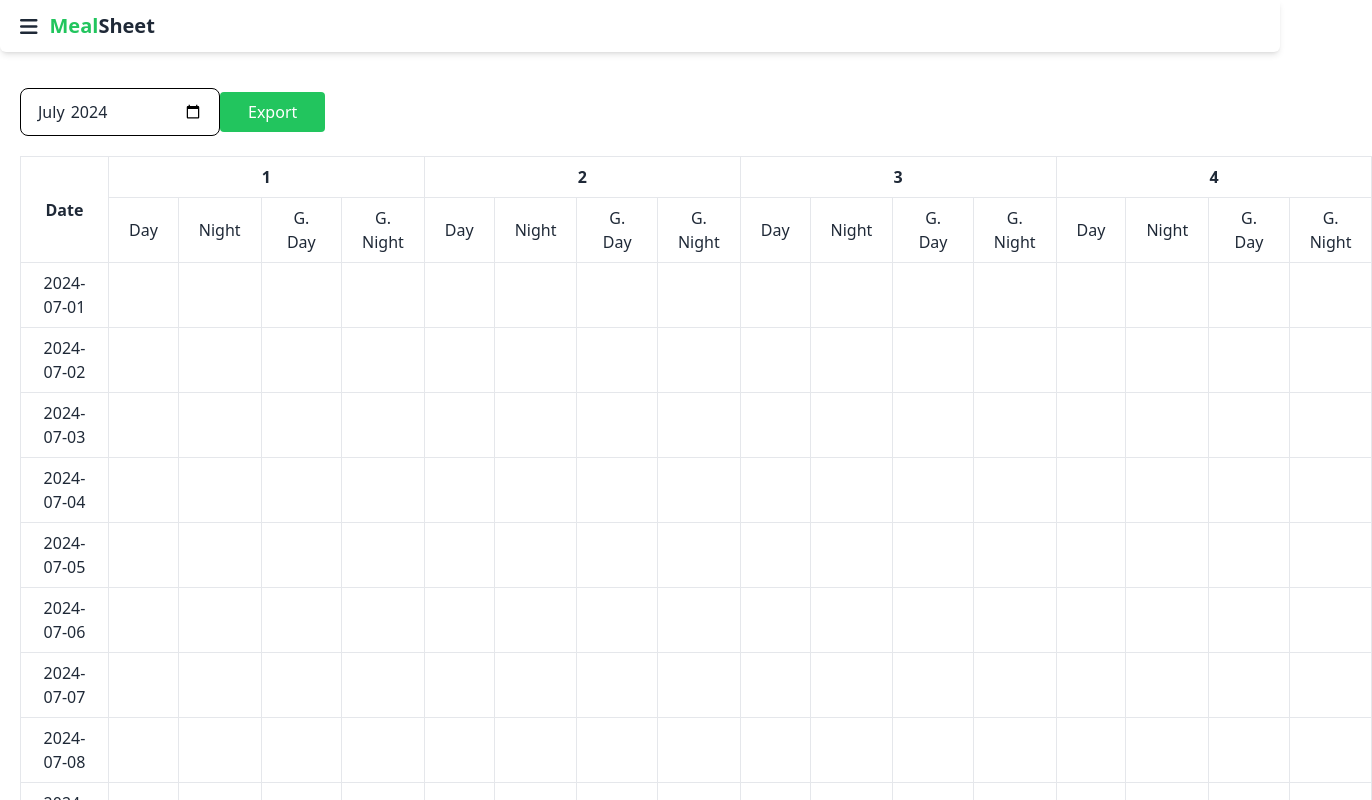
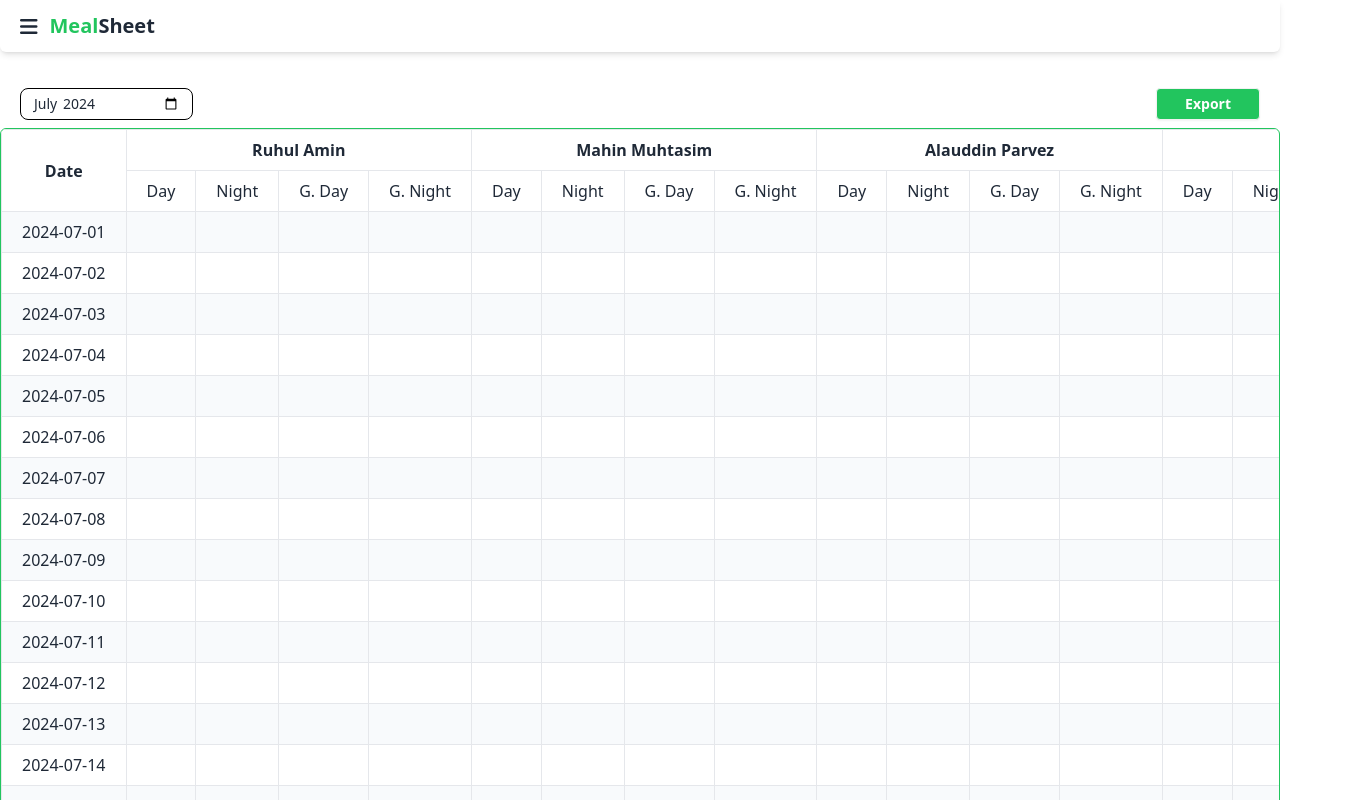
Before and after one commit to CodeBuddy07/MealSheet, a React (Vite) app: page / in a window 1280 px wide. Shown: the top 800 px of the page, 1372 px wide, since content can reach past the window. Built offline with nearby package versions, Linux system fonts and the light colour scheme.

Commit message:
Home fixed layouts

```diff
--- a/src/Home/Home.jsx
+++ b/src/Home/Home.jsx
@@ -1,4 +1,5 @@
 import React, { useEffect, useState } from "react";
+import LoadingScreen from "../LoadingScreen";
 
 
 const Home = () => {
@@ -63,7 +64,7 @@ const Home = () => {
         for (var i = 0; i < data.length; i++) {
 
 
-           if(document.getElementById("dayTotal" + data[i].user_id)){
+            if (document.getElementById("dayTotal" + data[i].user_id)) {
                 //Day Total Calculation
                 const dayCells = document.querySelectorAll(`.day${data[i].user_id}`);
                 let totalDay = 0;
@@ -72,7 +73,7 @@ const Home = () => {
 
                     totalDay += cellValue;
                 });
-             document.getElementById("dayTotal" + data[i].user_id).innerText= totalDay;
+                document.getElementById("dayTotal" + data[i].user_id).innerText = totalDay;
 
 
                 //Night Total Calculation
@@ -108,10 +109,10 @@ const Home = () => {
                 document.getElementById("gNightTotal" + data[i].user_id).innerText = totalGNight;
 
                 //Day-Night Total & Guest Day-Night Total Calculation
-             document.getElementById("dayNightTotal"+data[i].user_id).innerText = totalDay+totalNight;
-             document.getElementById("gDayNightTotal"+data[i].user_id).innerText = totalGDay+totalGNight;
+                document.getElementById("dayNightTotal" + data[i].user_id).innerText = totalDay + totalNight;
+                document.getElementById("gDayNightTotal" + data[i].user_id).innerText = totalGDay + totalGNight;
 
-             document.getElementById("Total"+data[i].user_id).innerText = totalGDay+totalGNight+totalDay+totalNight;
+                document.getElementById("Total" + data[i].user_id).innerText = totalGDay + totalGNight + totalDay + totalNight;
             }
 
 
@@ -155,16 +156,19 @@ const Home = () => {
 
 
     return (
-        <div className="p-5">
-            <input onChange={()=>{calculateTotal(); mealQueryByDate()}} className="input border border-black" type="month" name="monthSelector" defaultValue={new Date().getFullYear().toString() + '-' + (new Date().getMonth() + 1).toString().padStart(2, "0")} />
-            <button className="button bg-green-500 text-white px-7 rounded py-2" onClick={exportTableToExcel}>Export</button>
-            {loading? <p>LOading...</p>: <p></p>}
-            <table hidden={loading?true:false} id="myTable" border={1} className="my-5">
+        <div className="p-5 ">
+            <div className="flex justify-between items-center">
+                <input onChange={(e) => { calculateTotal(); mealQueryByDate(e) }} className="input input-sm border border-black" type="month" name="monthSelector" defaultValue={new Date().getFullYear().toString() + '-' + (new Date().getMonth() + 1).toString().padStart(2, "0")} />
+                <button className="btn btn-sm bg-green-500 text-white px-7 rounded py-2" onClick={exportTableToExcel}>Export</button>
+            </div>
+            {loading ? <LoadingScreen></LoadingScreen> : <p></p>}
+            <div className="overflow-scroll rounded-md border border-green-500 mt-2 -mx-5">
+                <table hidden={loading ? true : false} id="myTable" border={1} className="w-full whitespace-nowrap">
                     <thead className="border *:border *:*:border *:*:px-5 *:*:py-2 border-black text-center">
                         <tr >
                             <th rowSpan={2}>Date</th>
                             {data.map((user, index) => {
-                            return <th key={index} colSpan={4}>{user.user_id}</th>;
+                                return <th key={index} colSpan={4}>{user.user_name}</th>;
                             })}
                         </tr>
                         <tr>
@@ -181,14 +185,14 @@ const Home = () => {
 
                         </tr>
                     </thead>
-                <tbody className="border *:border *:*:border *:*:px-5 *:*:py-2 border-black text-center">
+                    <tbody className="border *:border *:*:border *:*:px-5 *:*:py-2 border-black text-center [&>*:nth-child(odd)]:bg-slate-50">
 
 
                         {dates.map((date, index) => {
                             return <tr key={index}>
                                 {
                                     <>
-                                    <td>{date}</td>
+                                        <td className=" w-max">{date}</td>
                                         {data.map((user, index) => {
 
                                             return <React.Fragment key={index}>
@@ -198,6 +202,7 @@ const Home = () => {
                                                 <td className={"gNight" + user.user_id}>{user.data.find((el) => el.date == date)?.guest_night_meal}</td>
                                             </React.Fragment>
                                         })}
+
                                     </>
                                 }
                             </tr>
@@ -247,6 +252,7 @@ const Home = () => {
 
                     </tbody>
                 </table>
+            </div>
 
 
 
--- /dev/null
+++ b/src/LoadingScreen.jsx
@@ -0,0 +1,13 @@
+
+
+const LoadingScreen = () => {
+    return (
+        <div className="text-green-500 w-screen h-screen bg-white/30 backdrop-blur-sm absolute top-0 right-0 left-0 bottom-0 grid place-items-center">
+            <div className=" animate-spin">
+                <i className="fa-solid fa-2xl fa-spinner"></i>
+            </div>
+        </div>
+    );
+};
+
+export default LoadingScreen;
```
Lines whose indentation alone changed are shown as unchanged.
